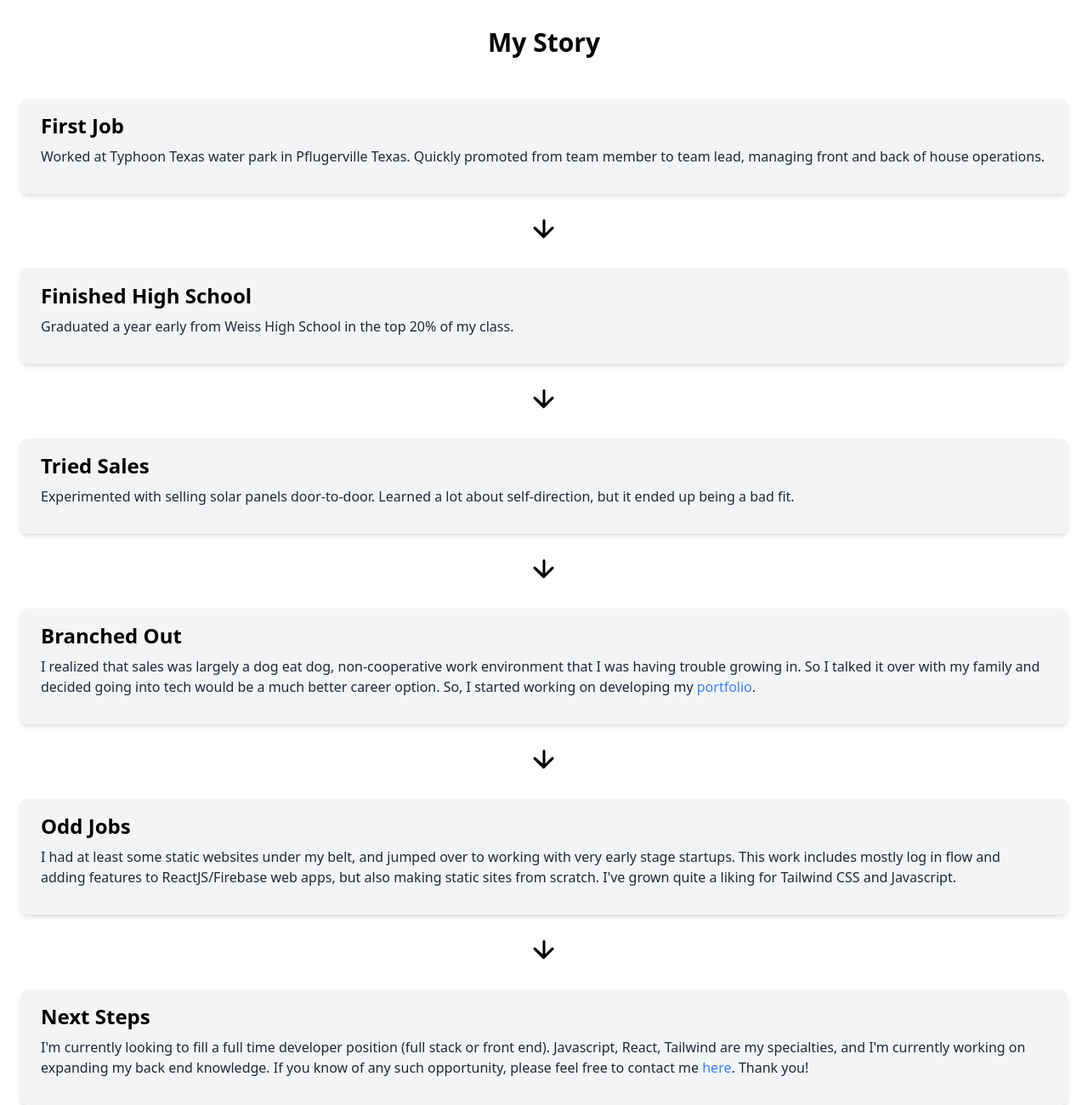
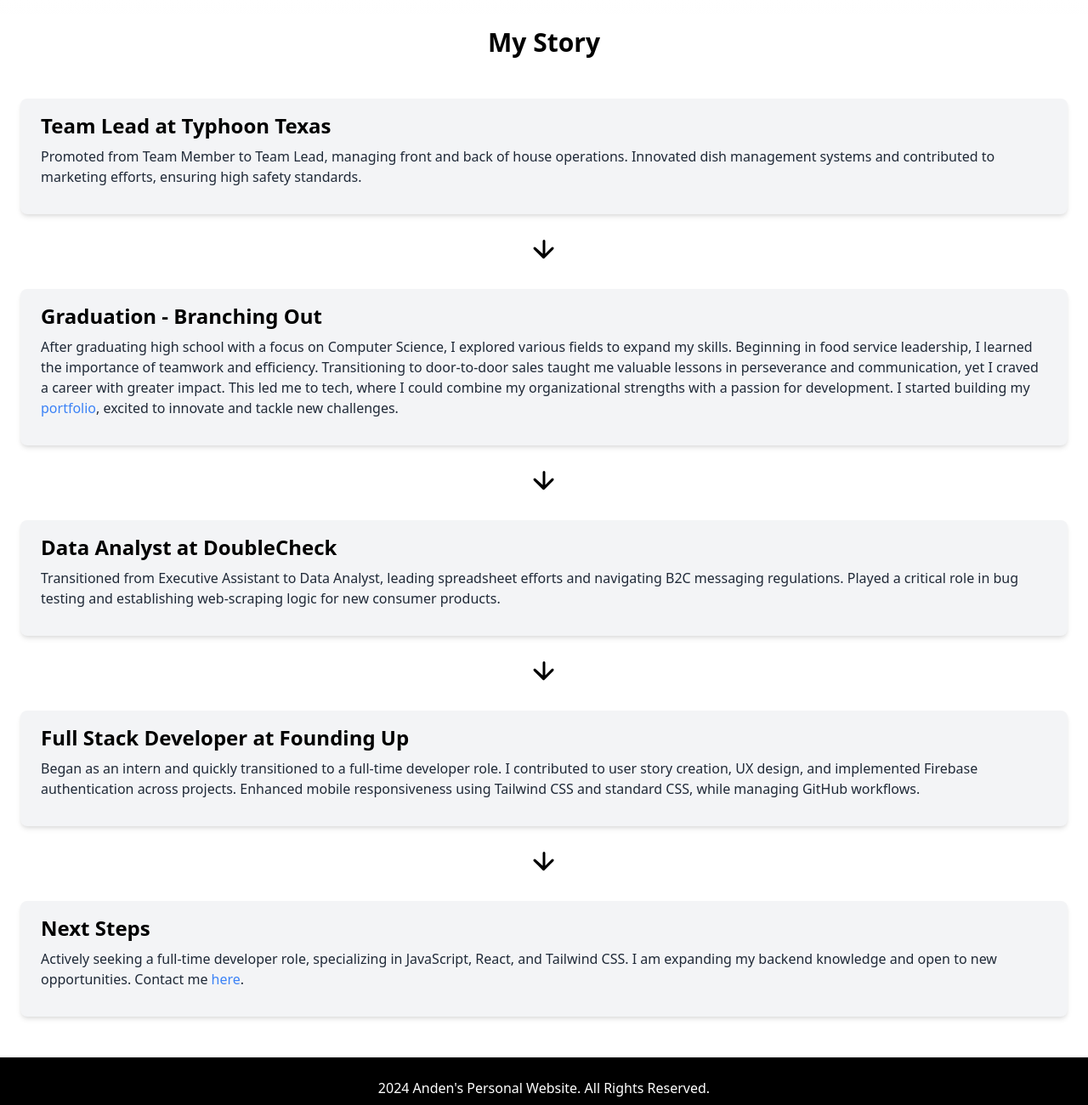
Before and after one commit to AndenOw/AndenOw, a plain HTML site: page index.html in a window 1280 px wide. Shown: the part 880-2180 px from the top of the page at 85% size. Drawn offline with nearby package versions, Linux system fonts and the light colour scheme.

Commit message:
Update story section

```diff
--- a/index.html
+++ b/index.html
@@ -50,8 +50,8 @@
             <!-- Story Content -->
             <div class="bg-gray-100 shadow-md rounded-lg overflow-hidden mb-6">
                 <div class="px-6 py-4">
-                    <h3 class="text-xl lg:text-2xl font-bold text-black mb-2">First Job</h3>
-                    <p class="text-gray-800 mb-4">Worked at Typhoon Texas water park in Pflugerville Texas. Quickly promoted from team member to team lead, managing front and back of house operations.</p>
+                    <h3 class="text-xl lg:text-2xl font-bold text-black mb-2">Team Lead at Typhoon Texas</h3>
+                    <p class="text-gray-800 mb-4">Promoted from Team Member to Team Lead, managing front and back of house operations. Innovated dish management systems and contributed to marketing efforts, ensuring high safety standards.</p>
                 </div>
             </div>
 
@@ -64,8 +64,8 @@
 
             <div class="bg-gray-100 shadow-md rounded-lg overflow-hidden mb-6">
                 <div class="px-6 py-4">
-                    <h3 class="text-xl lg:text-2xl font-bold text-black mb-2">Finished High School</h3>
-                    <p class="text-gray-800 mb-4">Graduated a year early from Weiss High School in the top 20% of my class.</p>
+                    <h3 class="text-xl lg:text-2xl font-bold text-black mb-2">Graduation - Branching Out</h3>
+                    <p class="text-gray-800 mb-4">After graduating high school with a focus on Computer Science, I explored various fields to expand my skills. Beginning in food service leadership, I learned the importance of teamwork and efficiency. Transitioning to door-to-door sales taught me valuable lessons in perseverance and communication, yet I craved a career with greater impact. This led me to tech, where I could combine my organizational strengths with a passion for development. I started building my <a href="./Pages/portfolio.html" target="_blank" class="text-blue-500 hover:underline">portfolio</a>, excited to innovate and tackle new challenges.</p>
                 </div>
             </div>
 
@@ -78,8 +78,8 @@
 
             <div class="bg-gray-100 shadow-md rounded-lg overflow-hidden mb-6">
                 <div class="px-6 py-4">
-                    <h3 class="text-xl lg:text-2xl font-bold text-black mb-2">Tried Sales</h3>
-                    <p class="text-gray-800 mb-4">Experimented with selling solar panels door-to-door. Learned a lot about self-direction, but it ended up being a bad fit.</p>
+                    <h3 class="text-xl lg:text-2xl font-bold text-black mb-2">Data Analyst at DoubleCheck</h3>
+                    <p class="text-gray-800 mb-4">Transitioned from Executive Assistant to Data Analyst, leading spreadsheet efforts and navigating B2C messaging regulations. Played a critical role in bug testing and establishing web-scraping logic for new consumer products.</p>
                 </div>
             </div>
 
@@ -92,22 +92,8 @@
 
             <div class="bg-gray-100 shadow-md rounded-lg overflow-hidden mb-6">
                 <div class="px-6 py-4">
-                    <h3 class="text-xl lg:text-2xl font-bold text-black mb-2">Branched Out</h3>
-                    <p class="text-gray-800 mb-4">I realized that sales was largely a dog eat dog, non-cooperative work environment that I was having trouble growing in. So I talked it over with my family and decided going into tech would be a much better career option. So, I started working on developing my <a href="./Pages/portfolio.html" target="blank" class="text-blue-500 hover:underline">portfolio</a>.</p>
-                </div>
-            </div>
-
-            <!-- Arrow pointing down -->
-            <div class="flex justify-center mb-6">
-                <svg xmlns="http://www.w3.org/2000/svg" class="h-10 w-10 text-black mx-auto" viewBox="0 0 20 20" fill="currentColor">
-                    <path fill-rule="evenodd" d="M10 3a.75.75 0 0 1 .75.75v7.5l3.727-3.73a.75.75 0 1 1 1.06 1.06l-5.25 5.25a.75.75 0 0 1-1.06 0l-5.25-5.25a.75.75 0 0 1 1.06-1.06L9.25 11.25v-7.5A.75.75 0 0 1 10 3z" />
-                </svg>
-            </div>
-
-            <div class="bg-gray-100 shadow-md rounded-lg overflow-hidden mb-6">
-                <div class="px-6 py-4">
-                    <h3 class="text-xl lg:text-2xl font-bold text-black mb-2">Odd Jobs</h3>
-                    <p class="text-gray-800 mb-4">I had at least some static websites under my belt, and jumped over to working with very early stage startups. This work includes mostly log in flow and adding features to ReactJS/Firebase web apps, but also making static sites from scratch. I've grown quite a liking for Tailwind CSS and Javascript.</p>
+                    <h3 class="text-xl lg:text-2xl font-bold text-black mb-2">Full Stack Developer at Founding Up</h3>
+                    <p class="text-gray-800 mb-4">Began as an intern and quickly transitioned to a full-time developer role. I contributed to user story creation, UX design, and implemented Firebase authentication across projects. Enhanced mobile responsiveness using Tailwind CSS and standard CSS, while managing GitHub workflows.</p>
                 </div>
             </div>
 
@@ -121,7 +107,7 @@
             <div class="bg-gray-100 shadow-md rounded-lg overflow-hidden">
                 <div class="px-6 py-4">
                     <h3 class="text-xl lg:text-2xl font-bold text-black mb-2">Next Steps</h3>
-                    <p class="text-gray-800 mb-4">I'm currently looking to fill a full time developer position (full stack or front end). Javascript, React, Tailwind are my specialties, and I'm currently working on expanding my back end knowledge. If you know of any such opportunity, please feel free to contact me <a href="./Pages/contact.html" target="blank" class="text-blue-500 hover:underline">here</a>. Thank you!</p>
+                    <p class="text-gray-800 mb-4">Actively seeking a full-time developer role, specializing in JavaScript, React, and Tailwind CSS. I am expanding my backend knowledge and open to new opportunities. Contact me <a href="./Pages/contact.html" target="_blank" class="text-blue-500 hover:underline">here</a>.</p>
                 </div>
             </div>
         </div>
```
